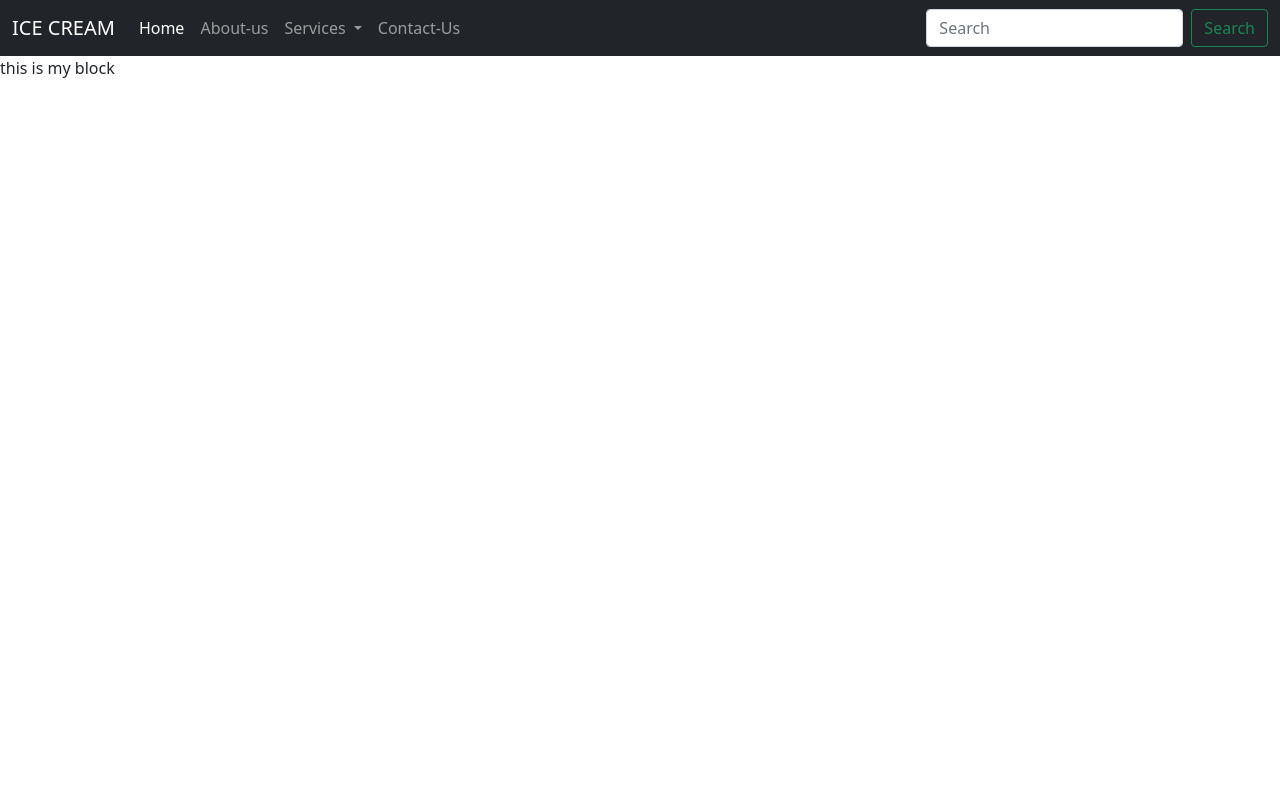
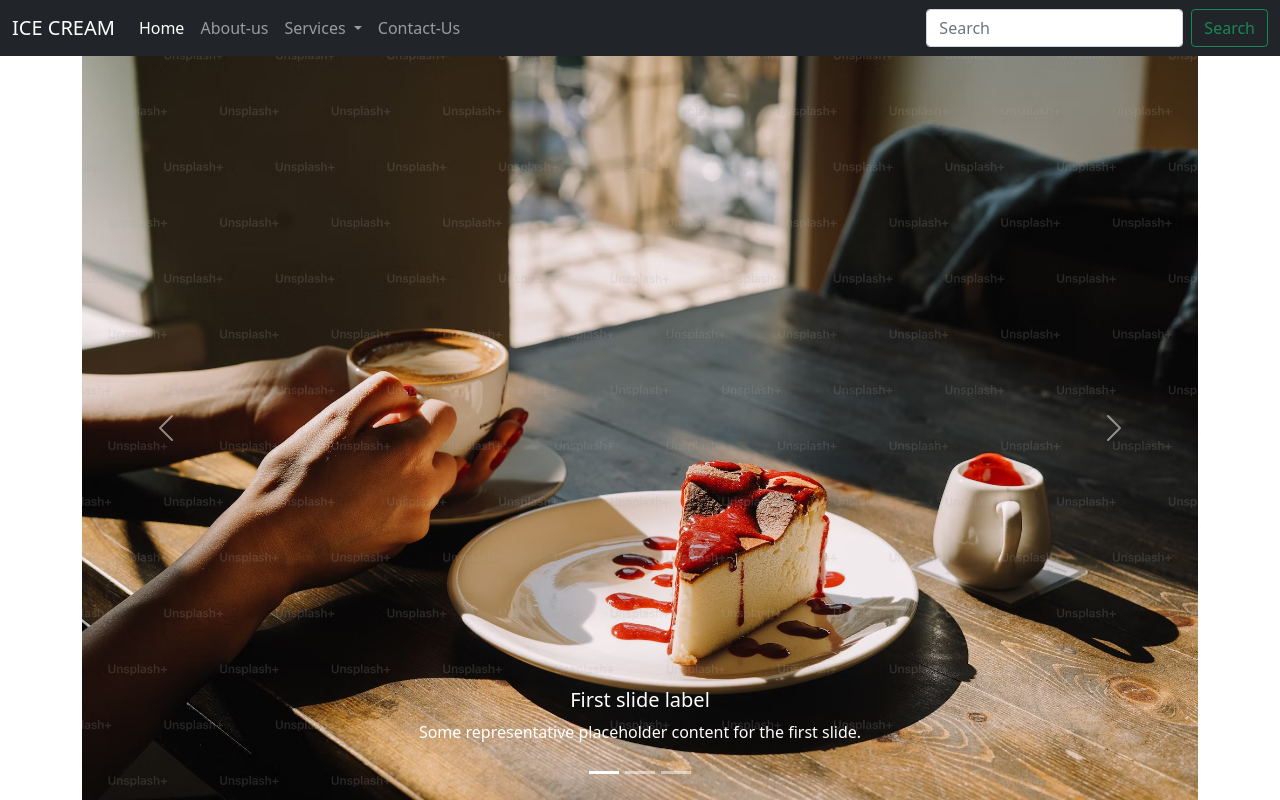
Before and after one commit to sudipsojitra/Django_project1, a Django app: page / in a window 1280 px wide. Run offline with Django 4.2, Linux system fonts and the light colour scheme.

Commit message:
home page edit

```diff
--- a/Hello/static/test.txt
+++ /dev/null
@@ -1 +0,0 @@
-text file.
--- a/Hello/templates/index.html
+++ b/Hello/templates/index.html
@@ -3,5 +3,44 @@
 
 
 {% block body %}
-this is my block
+<div class="container" >
+    <div id="carouselExampleCaptions" class="carousel slide" data-bs-ride="carousel">
+        <div class="carousel-indicators">
+          <button type="button" data-bs-target="#carouselExampleCaptions" data-bs-slide-to="0" class="active" aria-current="true" aria-label="Slide 1"></button>
+          <button type="button" data-bs-target="#carouselExampleCaptions" data-bs-slide-to="1" aria-label="Slide 2"></button>
+          <button type="button" data-bs-target="#carouselExampleCaptions" data-bs-slide-to="2" aria-label="Slide 3"></button>
+        </div>
+        <div class="carousel-inner">
+          <div class="carousel-item active">
+            <img src="/static/img/1.avif" class="d-block w-100" alt="...">
+            <div class="carousel-caption d-none d-md-block">
+              <h5>First slide label</h5>
+              <p>Some representative placeholder content for the first slide.</p>
+            </div>
+          </div>
+          <div class="carousel-item">
+            <img src="/static/img/2.avif" class="d-block w-100" alt="...">
+            <div class="carousel-caption d-none d-md-block">
+              <h5>Second slide label</h5>
+              <p>Some representative placeholder content for the second slide.</p>
+            </div>
+          </div>
+          <div class="carousel-item">
+            <img src="/static/img/3.avif" class="d-block w-100" alt="...">
+            <div class="carousel-caption d-none d-md-block">
+              <h5>Third slide label</h5>
+              <p>Some representative placeholder content for the third slide.</p>
+            </div>
+          </div>
+        </div>
+        <button class="carousel-control-prev" type="button" data-bs-target="#carouselExampleCaptions" data-bs-slide="prev">
+          <span class="carousel-control-prev-icon" aria-hidden="true"></span>
+          <span class="visually-hidden">Previous</span>
+        </button>
+        <button class="carousel-control-next" type="button" data-bs-target="#carouselExampleCaptions" data-bs-slide="next">
+          <span class="carousel-control-next-icon" aria-hidden="true"></span>
+          <span class="visually-hidden">Next</span>
+        </button>
+      </div>
+</div>
 {% endblock body %}
```
Also changed, not shown: Hello/templates/common.html (+15 -5 lines), Hello/static/img/1.avif (added), Hello/static/img/1.jfif (added), Hello/static/img/2.avif (added), Hello/static/img/3.avif (added).
